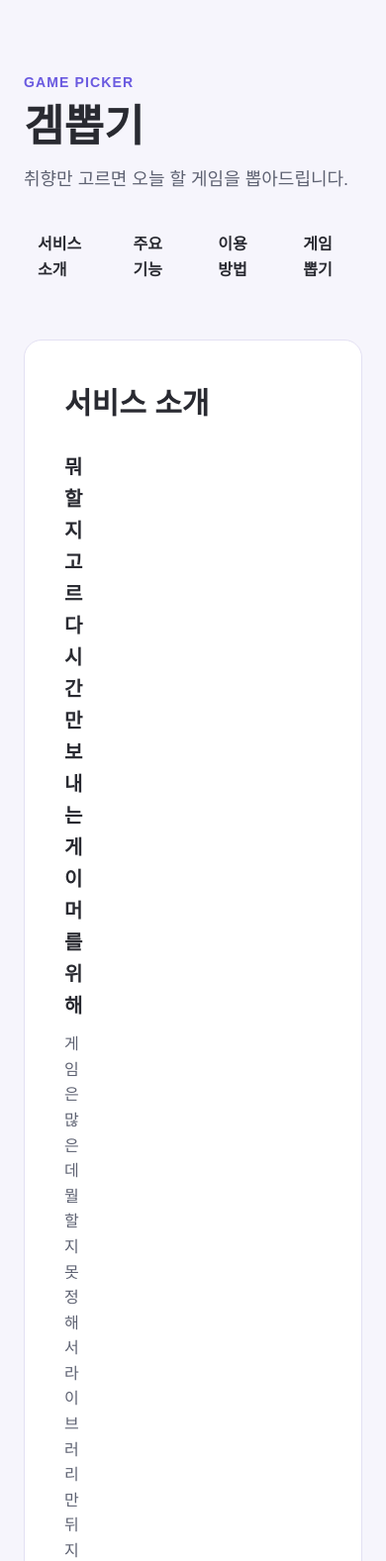
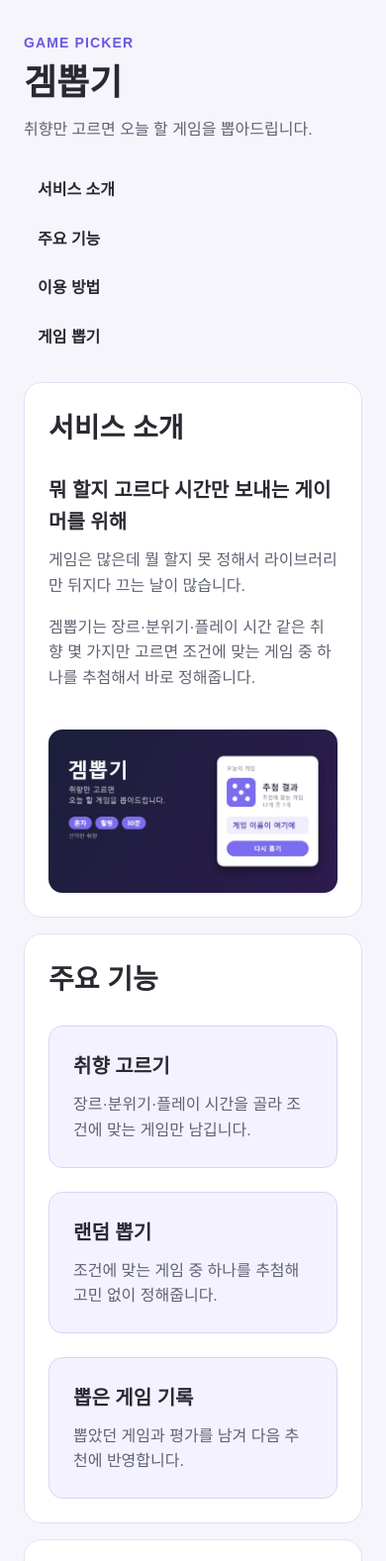
Before and after one commit to KIM-GEUN-TAE/Ui_Ux_Programming, a plain HTML site: page index.html in a window 390 px wide. Shown: the top 1577 px of the page at 99% size. Drawn offline with Linux system fonts and the light colour scheme.

Commit message:
feat(week4): 화면 크기에 따라 레이아웃 재구성하기 - 서비스 소개 페이지 반응형 적용
기능 카드를 auto-fit Grid로 바꾸고 768px 미디어 쿼리에서 메뉴·카드·폼을 한 열로 배치
1100·769·768·390px에서 가로 스크롤과 잘림 없는지 확인, README에 4주차 수정 기록 추가

```diff
--- a/style.css
+++ b/style.css
@@ -16,6 +16,7 @@ body {
 .site-header,
 main,
 .site-footer {
+  width: 100%;
   max-width: 1100px;
   margin: 0 auto;
   padding-left: 24px;
@@ -41,8 +42,8 @@ h3 { margin-bottom: 10px; font-size: 20px; }
 
 .header-description { margin-bottom: 28px; color: #5e6272; font-size: 18px; }
 
-/* 메뉴를 한 줄로 배치하고 상태 변화를 보여줍니다. */
-.site-nav { display: flex; gap: 12px; }
+/* 메뉴를 한 줄로 배치하고, 자리가 부족하면 다음 줄로 넘깁니다. */
+.site-nav { display: flex; flex-wrap: wrap; gap: 12px; }
 
 .site-nav a {
   padding: 10px 14px;
@@ -62,29 +63,34 @@ h3 { margin-bottom: 10px; font-size: 20px; }
   background-color: #fff;
 }
 
-/* 서비스 소개의 글과 이미지를 가로로 배치합니다. */
-.about-layout { display: flex; align-items: center; gap: 40px; }
-.about-text { flex: 1; }
+/* 서비스 소개의 글과 이미지를 가로로 배치하고, 자리가 부족하면 이미지를 다음 줄로 넘깁니다. */
+.about-layout { display: flex; flex-wrap: wrap; align-items: center; gap: 40px; }
+.about-text { flex: 1 1 260px; }
 .about-text p { color: #5e6272; }
 
+/* 이미지는 부모 너비에 맞춰 줄어들고, 넓은 화면에서는 420px에서 멈춥니다. */
 .service-image {
   display: block;
-  width: 420px;
-  max-width: 100%;
+  width: 100%;
+  max-width: 420px;
+  height: auto;
   border-radius: 14px;
 }
 
-/* 기능 목록을 같은 너비의 카드로 정리합니다. */
+/* 기능 카드 목록 · 들어갈 수 있는 만큼 열을 만들고,
+   각 카드는 최소 260px부터 남은 공간까지 사용합니다. */
 .feature-list {
-  display: flex;
-  gap: 20px;
+  list-style-type: none;
+  padding-left: 0;
   margin: 0;
-  padding: 0;
-  list-style: none;
+  display: grid;
+  grid-template-columns: repeat(auto-fit, minmax(260px, 1fr));
+  align-items: stretch;
+  gap: 24px;
 }
 
 .feature-card {
-  flex: 1;
+  min-width: 0;
   padding: 24px;
   border: 1px solid #d9d4f5;
   border-radius: 14px;
@@ -144,3 +150,54 @@ input[type="text"]:focus {
 /* 페이지 하단 정보는 작고 연하게 둡니다. */
 .site-footer { padding-top: 16px; padding-bottom: 40px; color: #5e6272; font-size: 14px; }
 .site-footer p { margin: 0; }
+
+/* 웹페이지가 표시되는 가로 폭이 768px 이하일 때만 적용 */
+@media (max-width: 768px) {
+  body { font-size: 16px; }
+
+  .site-header {
+    padding-top: 32px;
+    padding-bottom: 24px;
+  }
+
+  .content-section {
+    margin-bottom: 16px;
+    padding: 24px;
+  }
+
+  h1 { font-size: 36px; }
+  h2 { font-size: 28px; }
+
+  .header-description { font-size: 16px; }
+
+  /* 가로 메뉴를 위에서 아래로 배치 */
+  .site-nav {
+    flex-direction: column;
+    align-items: stretch;
+    gap: 8px;
+  }
+
+  .site-nav a { padding: 8px 14px; }
+
+  .about-layout { gap: 24px; }
+
+  /* Grid 카드 목록을 한 열로 고정 */
+  .feature-list {
+    grid-template-columns: 1fr;
+  }
+
+  /* 취향 입력창과 버튼을 한 열로 배치 */
+  .pick-form {
+    flex-direction: column;
+    align-items: stretch;
+  }
+
+  input[type="text"],
+  .primary-button {
+    width: 100%;
+  }
+
+  .primary-button {
+    min-height: 48px;
+  }
+}
```
Also changed, not shown: 1 other file.
